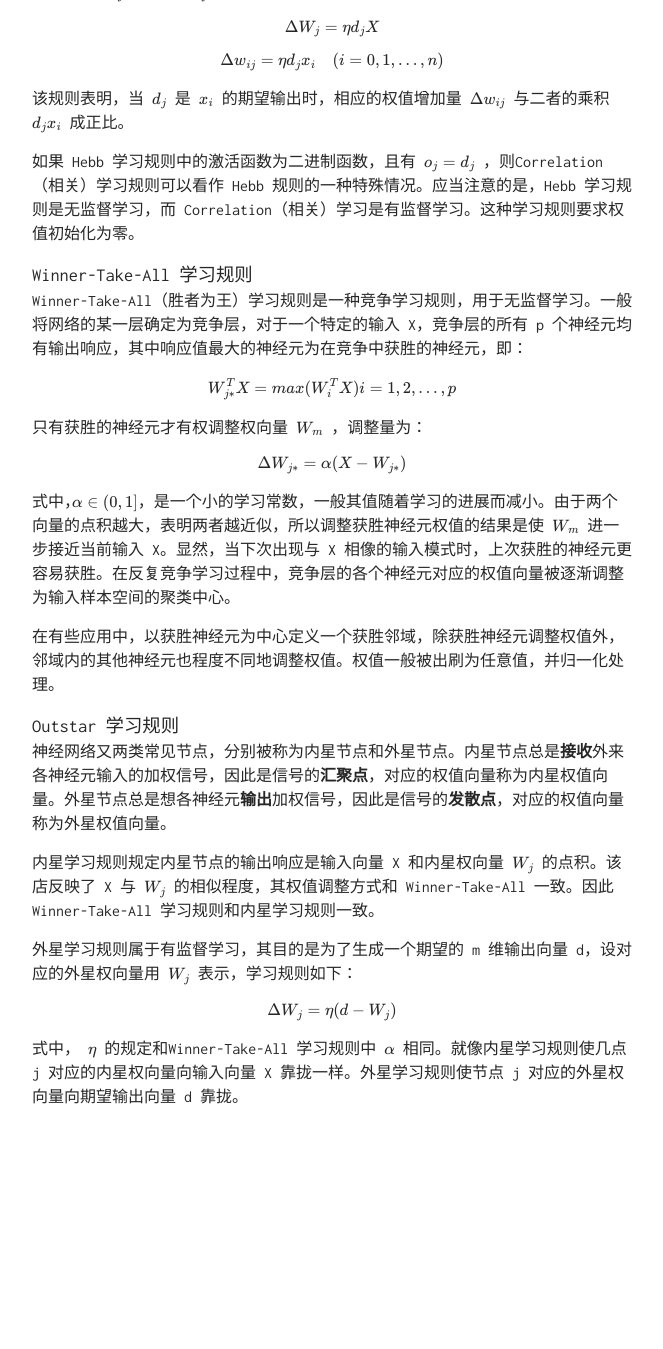
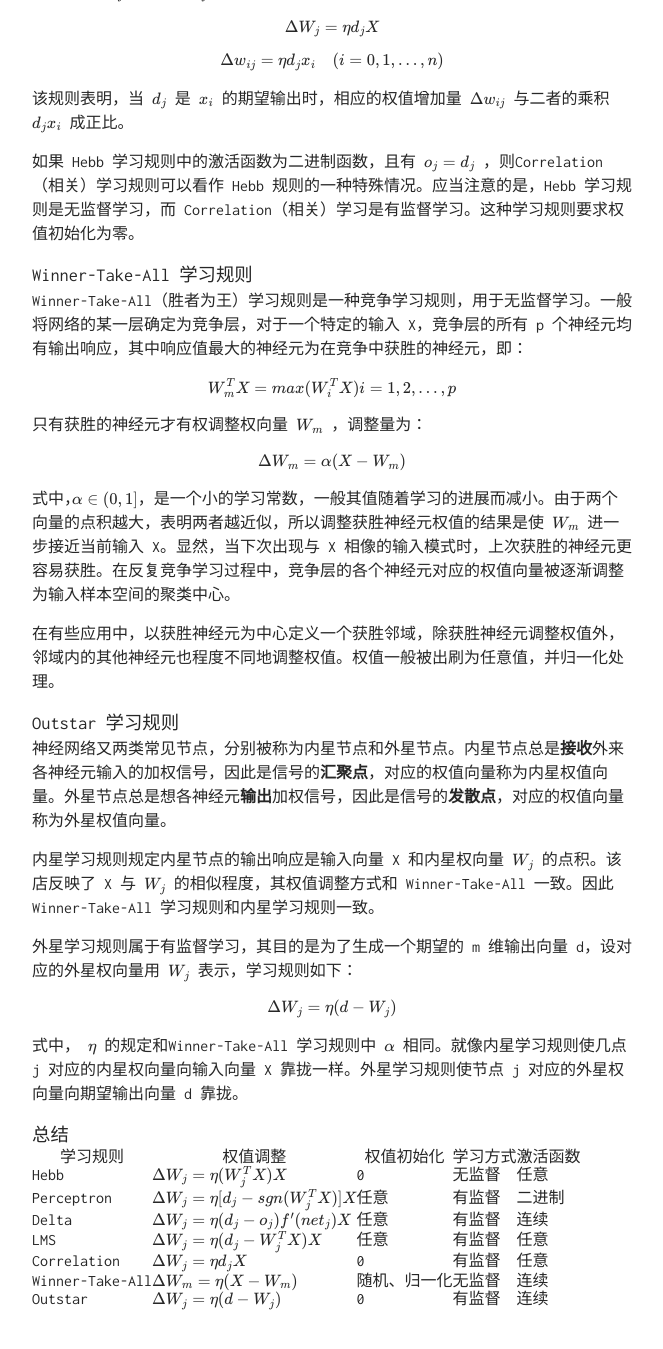
Before and after one commit to TobiahShaw/TobiahShaw.github.io, a Jekyll site: the page built from _posts/2019-09-19-learning-rule-of-nn.md, in a window 1280 px wide and 1400 px high, scrolled down 3586 px. Shown: the top 1349 px of the window, without its empty margins (308-971 px from the left). Built offline with Jekyll 4.4.1, drawn with Linux system fonts in a browser that asks for light colours; our own code applies the rules of GitHub Pages for plain Markdown files; formulas are drawn with MathJax 3; before the commit the page ends 4800 px from its top, so only the background shows below that.

Commit message:
summit of leaning rule;

```diff
--- a/_posts/2019-09-19-learning-rule-of-nn.md
+++ b/_posts/2019-09-19-learning-rule-of-nn.md
@@ -83,7 +83,7 @@ $$ \Delta W_j = \pm 2 \eta X $$
 
 感知机学习规则代表一种有监督学习。
 
-### $\delta$ 学习规则
+### $ \delta $ 学习规则
 
 该规则亦称连续感知机学习规则，与上述离散感知机学习规则并行。其学习信号规定为：
 
@@ -149,11 +149,11 @@ $$ \Delta w_{ij} = \eta d_j x_i \quad (i = 0, 1, \dots, n) $$
 
 Winner-Take-All（胜者为王）学习规则是一种竞争学习规则，用于无监督学习。一般将网络的某一层确定为竞争层，对于一个特定的输入 X，竞争层的所有 p 个神经元均有输出响应，其中响应值最大的神经元为在竞争中获胜的神经元，即：
 
-$$ W_{j*}^T X = max(W_i^T X) \\ i = 1, 2, \dots, p $$
+$$ W_m^T X = max(W_i^T X) \\ i = 1, 2, \dots, p $$
 
 只有获胜的神经元才有权调整权向量 $ W_m $ ，调整量为：
 
-$$ \Delta W_{j*} = \alpha (X - W_{j*}) $$
+$$ \Delta W_m = \alpha (X - W_m) $$
 
 式中，$ \alpha \in (0, 1] $，是一个小的学习常数，一般其值随着学习的进展而减小。由于两个向量的点积越大，表明两者越近似，所以调整获胜神经元权值的结果是使 $ W_m $ 进一步接近当前输入 X。显然，当下次出现与 X 相像的输入模式时，上次获胜的神经元更容易获胜。在反复竞争学习过程中，竞争层的各个神经元对应的权值向量被逐渐调整为输入样本空间的聚类中心。
 
@@ -170,3 +170,15 @@ $$ \Delta W_{j*} = \alpha (X - W_{j*}) $$
 $$ \Delta W_j =\eta(d - W_j) $$
 
 式中， $ \eta $ 的规定和Winner-Take-All 学习规则中 $ \alpha $ 相同。就像内星学习规则使几点 j 对应的内星权向量向输入向量 X 靠拢一样。外星学习规则使节点 j 对应的外星权向量向期望输出向量 d 靠拢。
+
+### 总结
+
+学习规则 | 权值调整 | 权值初始化 | 学习方式| 激活函数
+- | - | - | - | -
+Hebb | $ \Delta W_j = \eta (W_j^T X) X $ | 0 | 无监督 | 任意
+Perceptron | $ \Delta W_j = \eta[d_j - sgn(W_j^T X)] X $ | 任意 | 有监督 | 二进制
+Delta | $ \Delta W_j = \eta(d_j - o_j)f'(net_j)X $ | 任意 | 有监督 | 连续
+LMS | $ \Delta W_j = \eta(d_j - W_j^T X) X $ | 任意 | 有监督 | 任意
+Correlation | $ \Delta W_j = \eta d_j X $ | 0 | 有监督 | 任意
+Winner-Take-All | $ \Delta W_m = \eta (X - W_m) $ | 随机、归一化 | 无监督 | 连续
+Outstar | $ \Delta W_j =\eta(d - W_j) $ | 0 | 有监督 | 连续
```
